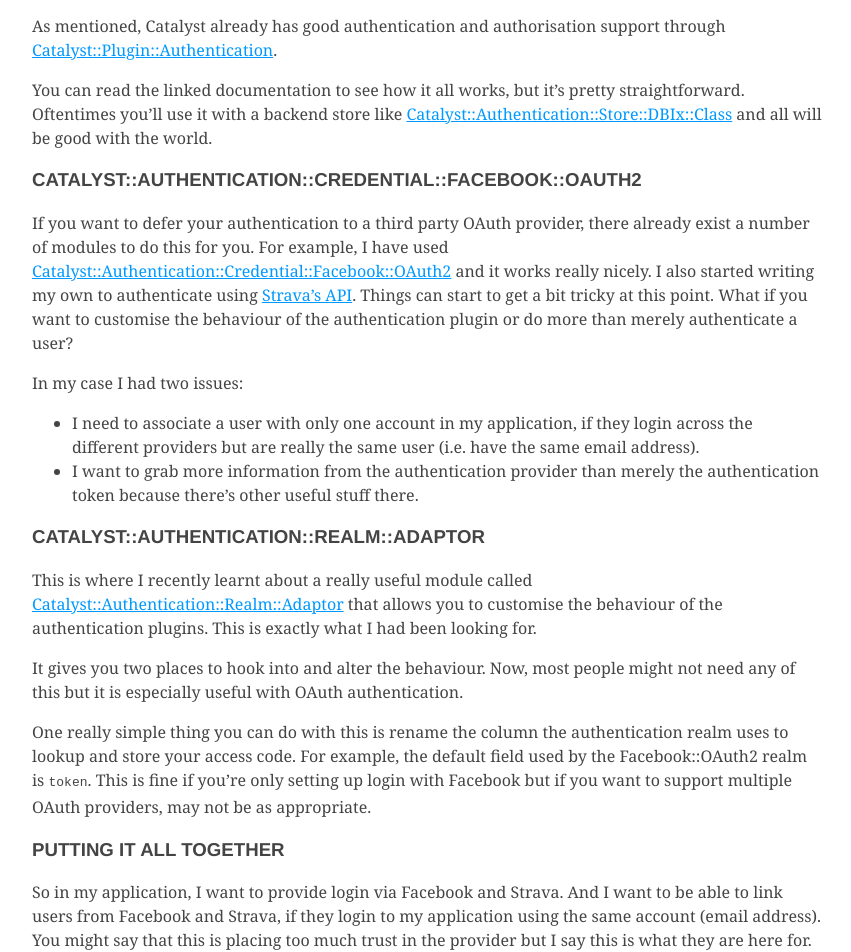
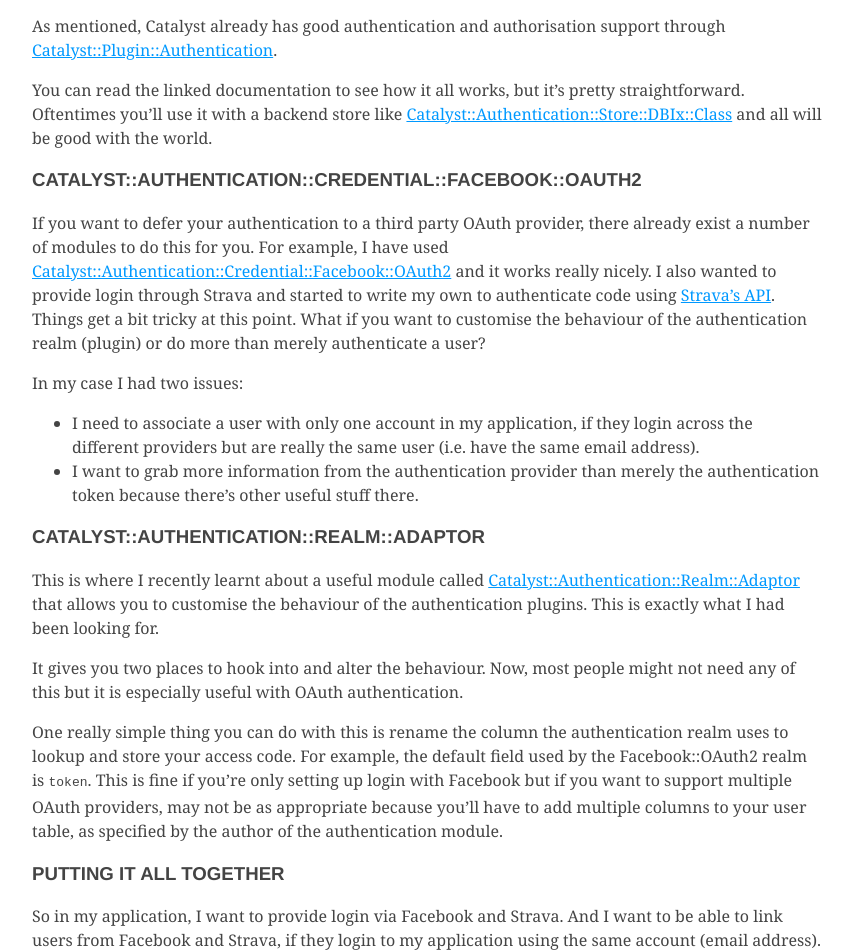
Before and after one commit to adamtaylor/adamtaylor.github.io, a Jekyll site: the page built from _posts/2015-08-16-oauth-and-catalyst.md, in a window 1280 px wide and 1400 px high, scrolled down 777 px. Shown: the top 952 px of the window, without its empty margins (213-1064 px from the left). Built offline with Jekyll 4.4.1, drawn with Linux system fonts in a browser that asks for light colours; some of the changed text lies outside the part shown.

Commit message:
Minor proof reading improvements

```diff
--- a/_posts/2015-08-16-oauth-and-catalyst.md
+++ b/_posts/2015-08-16-oauth-and-catalyst.md
@@ -18,13 +18,13 @@
 application, then you might want to defer the registration and authentication to
 another service, like Facebook or Google, and user their OAuth login systems.
 
-This is where a user can login with the third party service and authorise your
+This allows a user to login to the third party service and authorise your
 web application access to their account. This gives you access to some details of
-their account but also verifies them as a user that could also log in to your
+their account and also verifies them as a user that can also log in to your
 web application.
 
-You can reference [Wikipedia](https://en.wikipedia.org/wiki/OAuth) for a more
-thorough explanation.
+You can read [Wikipedia](https://en.wikipedia.org/wiki/OAuth) for a more
+thorough explanation of how it all works.
 
 ### Catalyst ###
 
@@ -49,10 +49,10 @@
 If you want to defer your authentication to a third party OAuth provider, there
 already exist a number of modules to do this for you. For example, I have used
 [Catalyst::Authentication::Credential::Facebook::OAuth2](https://metacpan.org/pod/Catalyst::Authentication::Credential::Facebook::OAuth2)
-and it works really nicely. I also started writing my own to authenticate
-using [Strava's API](http://strava.github.io/api/). Things can start to get a bit
-tricky at this point. What if you want to customise the behaviour of the authentication
-plugin or do more than merely authenticate a user?
+and it works really nicely. I also wanted to provide login through Strava and
+started to write my own to authenticate code using [Strava's API](http://strava.github.io/api/).
+Things get a bit tricky at this point. What if you want to customise the behaviour of the authentication
+realm (plugin) or do more than merely authenticate a user?
 
 In my case I had two issues:
 
@@ -65,7 +65,7 @@
 
 ### Catalyst::Authentication::Realm::Adaptor ###
 
-This is where I recently learnt about a really useful module called
+This is where I recently learnt about a useful module called
 [Catalyst::Authentication::Realm::Adaptor](https://metacpan.org/pod/Catalyst::Authentication::Realm::Adaptor)
 that allows you to customise the behaviour of the authentication plugins. This is
 exactly what I had been looking for.
@@ -77,14 +77,17 @@
 realm uses to lookup and store your access code. For example, the default field used
 by the Facebook::OAuth2 realm is `token`. This is fine if you're only setting up
 login with Facebook but if you want to support multiple OAuth providers, may not
-be as appropriate.
+be as appropriate because you'll have to add multiple columns to your user table,
+as specified by the author of the authentication module.
 
 ### Putting it all together ###
 
 So in my application, I want to provide login via Facebook and Strava. And I want to
 be able to link users from Facebook and Strava, if they login to my application
 using the same account (email address). You might say that this is placing too much
-trust in the provider but I say this is what they are here for.
+trust in the provider but I say this is what they are here for. I also want to
+retrieve and store more information about the users from their profiles on the
+third party services for use in our application.
 
 We can do all of this with the modules mentioned above, some minimal controller
 actions and resultset/row methods and a bit of config to tie it all together.
@@ -106,5 +109,8 @@
 we can get the exact customised login behaviour we need without hardcoding any
 hacks into the core authentication code.
 
-If you'd also like to use Strava for login, Catalyst::Authentication::Credential::Strava
+It's probably worth factoring out the code to conncet to the APIs, if you
+think you'll need to reuse this in your application but I haven't done this yet.
+
+If you'd like to use Strava for login, Catalyst::Authentication::Credential::Strava
 should be heading to CPAN soon.
```
